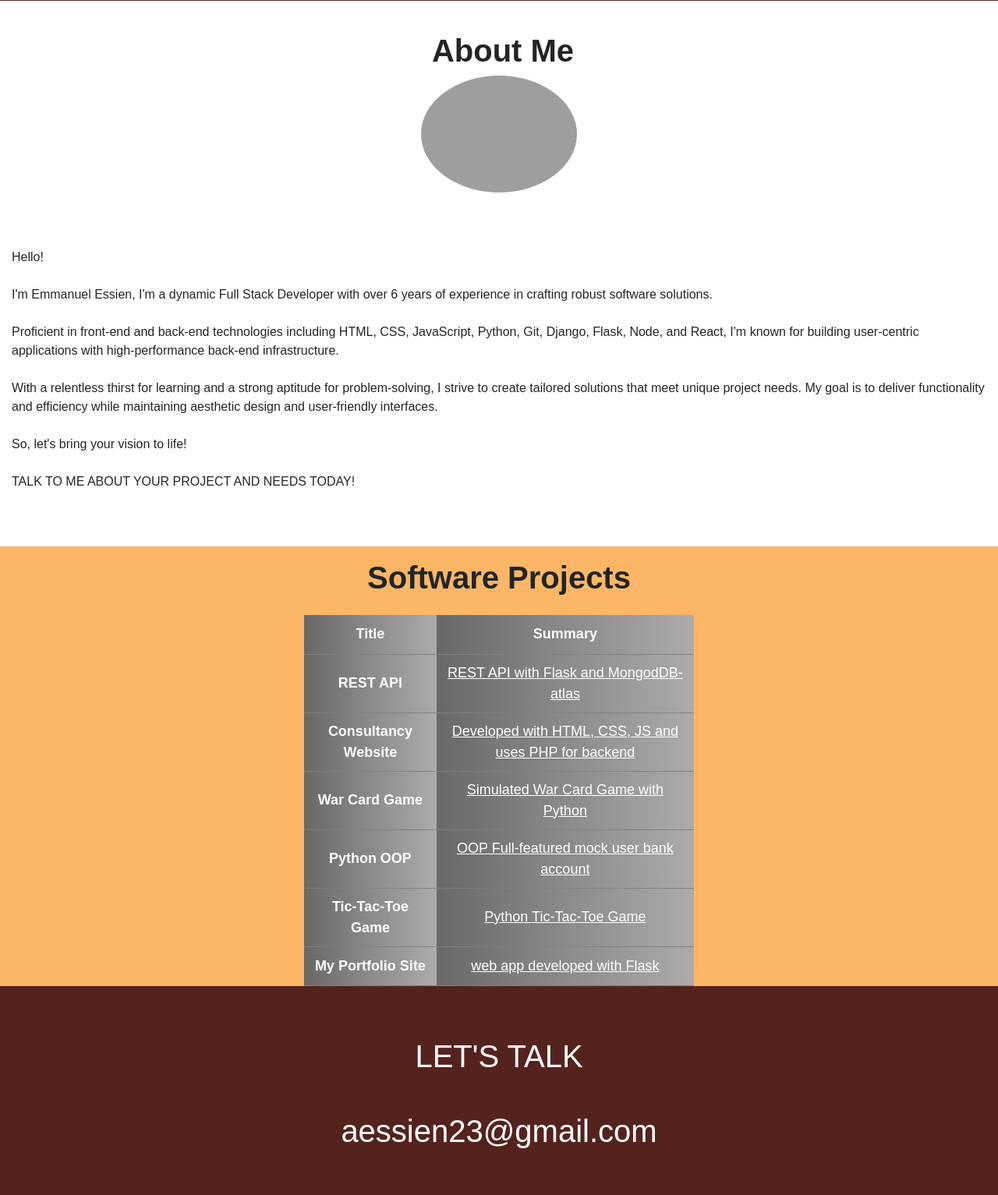
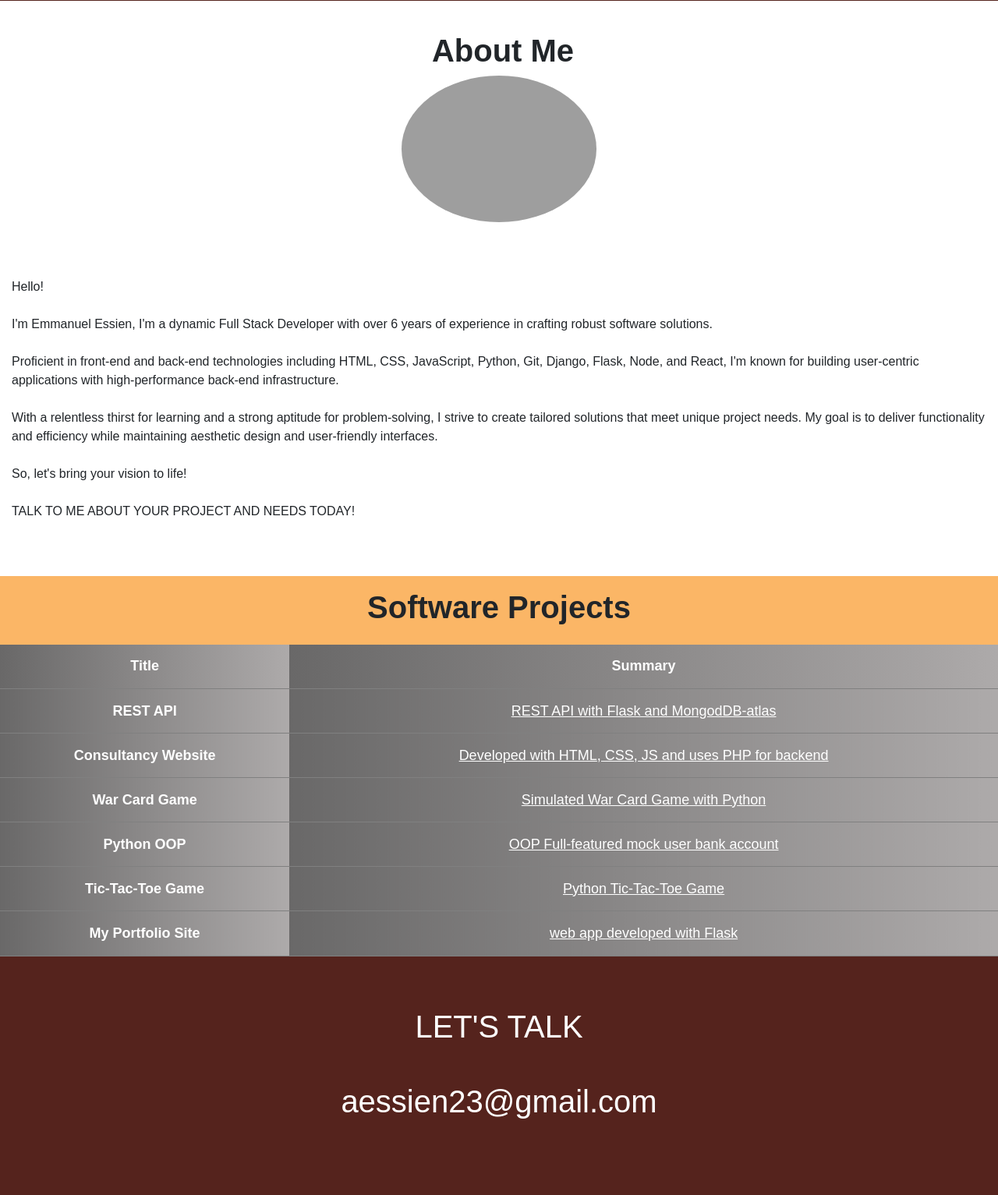
Before and after one commit to classAnon/portfolio3, a Python web app: template templates/home.html in a window 1280 px wide. Shown: the part 799-2332 px from the top of the page at 78% size. After the commit the page ends 2234 px from the top, so only its background shows below. Run offline with Jinja, Linux system fonts and the light colour scheme; the template is opened without the code that fills it, so the values that code supplies are empty; some libraries are stand-ins or nearby versions; some web fonts are replaced; grey boxes are pictures that could not be loaded.

Commit message:
changed table width

```diff
--- a/static/styles.css
+++ b/static/styles.css
@@ -97,7 +97,7 @@ li{
 }
 
 .headshot {
-    width: 200px;
+    width: 250px;
     border-radius: 50%;
     margin-bottom: 5vh;
 }
@@ -149,7 +149,7 @@ a {
 }
 
 table{
-    width: 500px;
+    width: 100vw;
     height: 50vh;
     text-align: center;
     font-size: large;
```
